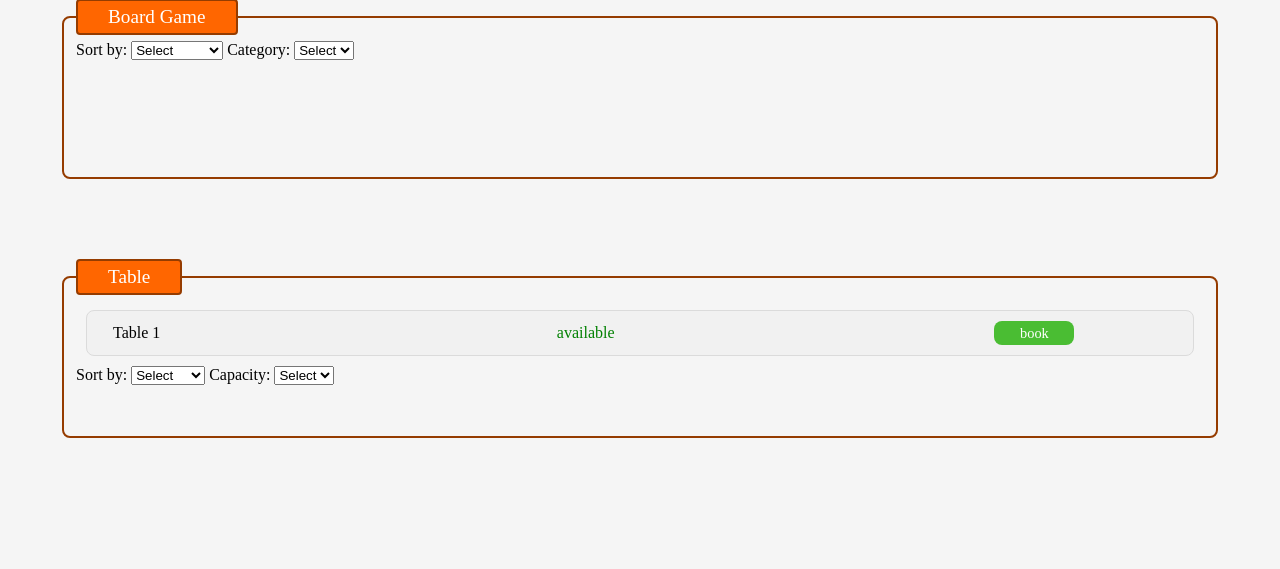
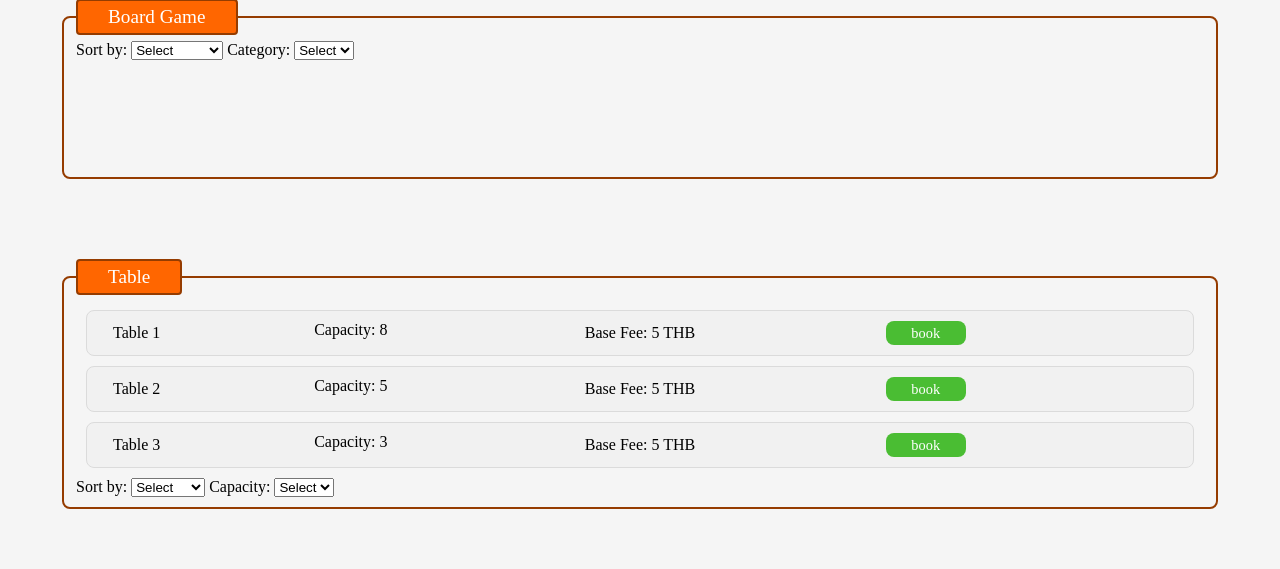
Before and after one commit to EggADayKeepTheTeacherAway/Board-Game-Cafe, a Django app: page /cafe/ in a window 1280 px wide. Shown: the part 296-865 px from the top of the page. Before the commit the page ends 734 px from the top, so only its background shows below. Run offline with Django 5.2, Linux system fonts and the light colour scheme; data comes from the database, SQL or seed files in the repository; data that the repository does not hold is empty; parts of the project's set-up code (start-up, migrations or seed data) failed here and were passed over.

Commit message:
feat: add all data to index.html

```diff
--- a/board_game_cafe/static/app/style.css
+++ b/board_game_cafe/static/app/style.css
@@ -93,7 +93,7 @@ fieldset {
 
 .content {
     display: grid;
-    grid-template-columns: 30% 30% 30%;
+    grid-template-columns: 20% 20% 20% 20% 20%;
 
 
     background-color: #f1f1f1;
@@ -111,10 +111,9 @@ fieldset {
     align-self: center;
 }
 
-.aval {
+.category {
     justify-self: center;
     align-self: center;
-    color: green;
 
 }
 
--- a/board_game_cafe/templates/app/index.html
+++ b/board_game_cafe/templates/app/index.html
@@ -7,11 +7,12 @@
             Board Game
         </legend>
 
-        {% for book_data in data.boardgame %}
+        {% for book in data.boardgame %}
             <div class="content">
-                <span class="name">{{ boardgame_name }}</span>
-                <span class="category">{{ category }}</span>
-                <span class="stock">{{ stock }}</span>
+                <span class="name">Name: {{ book.boardgame_name }}</span>
+                <span class="category">Genre: {{ book.category.category_name }}</span>
+                <span class="category">Number of Player: {{ book.group.group_name }}</span>
+                <span class="category">Base Fee: {{ book.group.base_fee }} THB</span>
                 <a href="{% url 'board_game_cafe:post_view' %}?action=book" class="button">book</a>
             </div>
         {% endfor %}
@@ -38,11 +39,14 @@
             Table
         </legend>
 
-        <div class="content">
-            <span class="name">Table 1</span>
-            <span class="aval">available</span>
-            <a href="{% url 'board_game_cafe:post_view' %}?action=book" class="button">book</a>
-        </div>
+        {% for table in data.table %}
+            <div class="content">
+                <span class="name">Table {{ table.table_id }}</span>
+                <span class="capacity">Capacity: {{ table.capacity }}</span>
+                <span class="category">Base Fee: {{ table.fee}} THB</span>
+                <a href="{% url 'board_game_cafe:post_view' %}?action=book" class="button">book</a>
+            </div>
+        {% endfor %}
 
         <div class="controls">
             <label for="table-sort">Sort by:</label>
```
